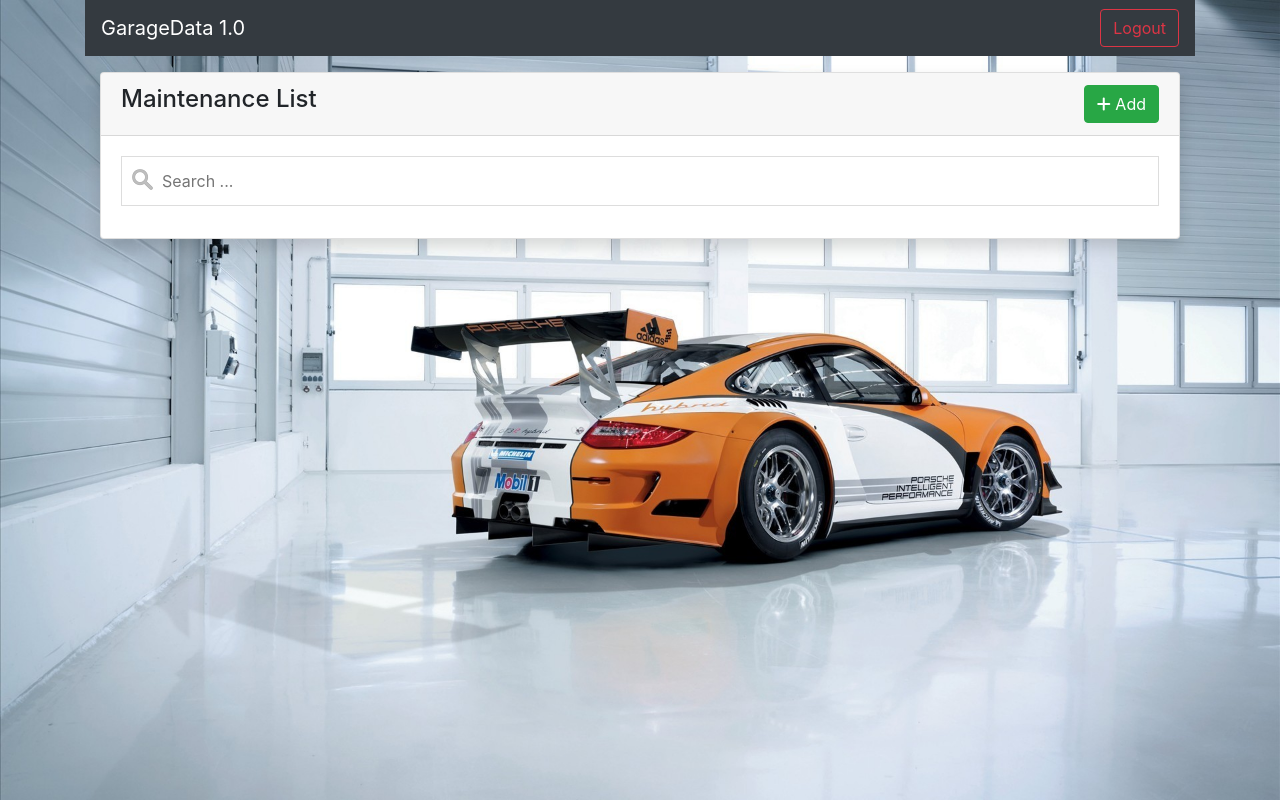
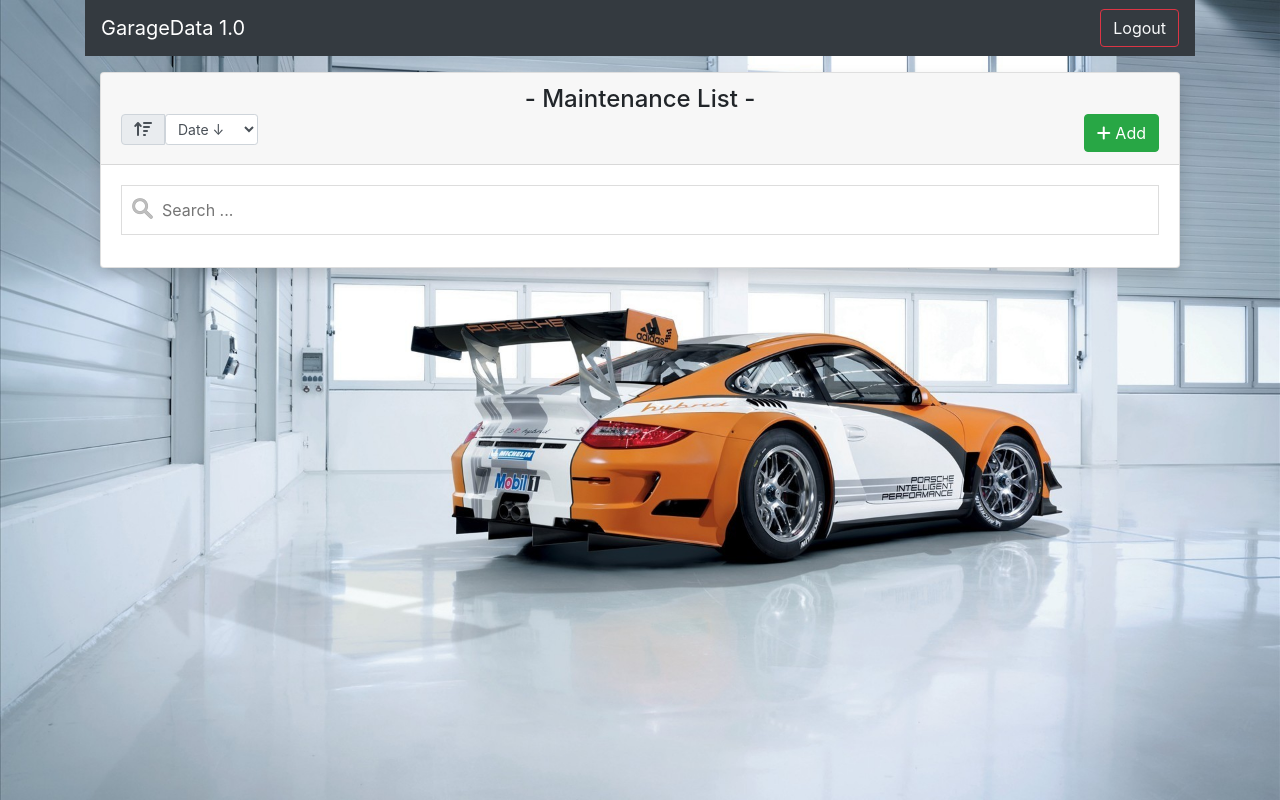
Before and after one commit to basharkablan/garage-management, a website: page html/index.html in a window 1280 px wide. Drawn offline with Linux system fonts and the light colour scheme; files that its build step writes are made by us from their sources; no server answers; files whose address does not match are found by name.

Commit message:
sort is fully functional

```diff
--- a/html/index.html
+++ b/html/index.html
@@ -30,7 +30,7 @@
             <div class="container">
                 <nav class="navbar navbar-dark bg-dark">
                     <a class="navbar-brand" href="/">GarageData 1.0</a>
-                    <button class="btn btn-outline-danger" type="submit" ng-click="openLogout()">Logout</button>
+                    <button class="btn btn-outline-danger text-light" type="submit" ng-click="openLogout()">Logout</button>
                 </nav>
 
                 <div class="container">
@@ -39,7 +39,26 @@
                         <div id="indexPage" class="col-md-12">
                             <div class="card shadow mb-5 rounded">
                                 <h4 class="card-header display-5">
-                                    Maintenance List
+                                    <div class="display-5 text-center">
+                                        - Maintenance List -
+                                    </div>
+                                    <div class="float-left">
+                                        <div class="input-group">
+                                            <div class="input-group-prepend">
+                                                <span class="input-group-text"><i class="fas fa-sort-amount-up"></i></span>
+                                                <select class="form-control form-control-sm rounded-3" name="sort_select" ng-model="sort_id" ng-change="sort_change()">
+                                                    <option value="date-asc">Date ↑</option>
+                                                    <option value="date-desc">Date ↓</option>
+                                                    <option value="brandName-asc">Brand ↑</option>
+                                                    <option value="brandName-desc">Brand ↓</option>
+                                                    <option value="year-asc">Year ↑</option>
+                                                    <option value="year-desc">Year ↓</option>
+                                                    <option value="cost-asc">Cost ↑</option>
+                                                    <option value="cost-desc">Cost ↓</option>
+                                                </select>
+                                            </div>
+                                        </div>
+                                    </div>
                                     <div class="float-right">
                                         <button class="btn btn-success" ng-click="openAdd()"><i class="fas fa-plus"></i> Add</button>
                                     </div>
--- a/public/js/maintenance-ang.js
+++ b/public/js/maintenance-ang.js
@@ -96,6 +96,14 @@
 
         });
     };
+
+    $scope.sort_id = "date-desc";
+
+    $scope.sort_change = function() {
+        $http.post("get-maintenance-list", {sort_id: $scope.sort_id}, $scope.sort_id).then(function(response) {
+            $scope.carRecords = response.data.result;
+        });
+    }
 });
 
 angular.module('maintenance-ang')
```
Also changed, not shown: routes/index-post.js (+18 -3 lines).
